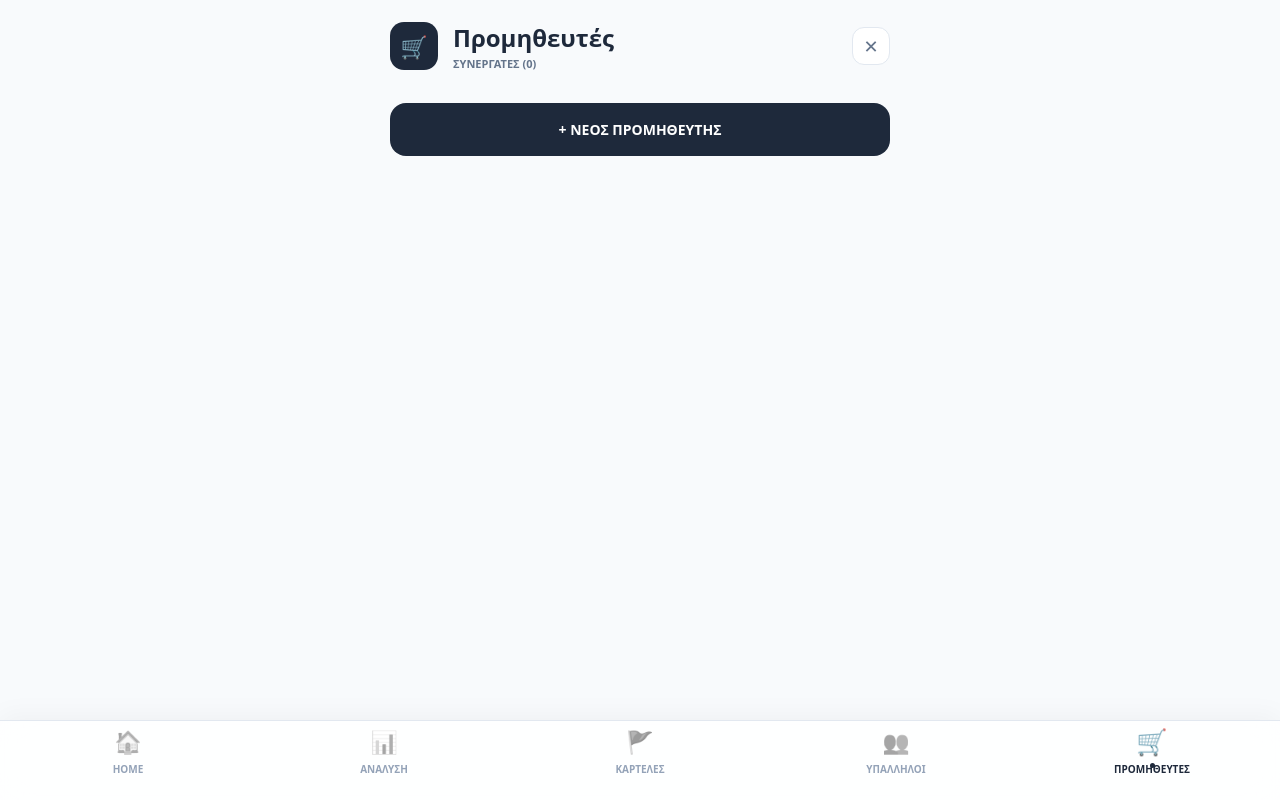
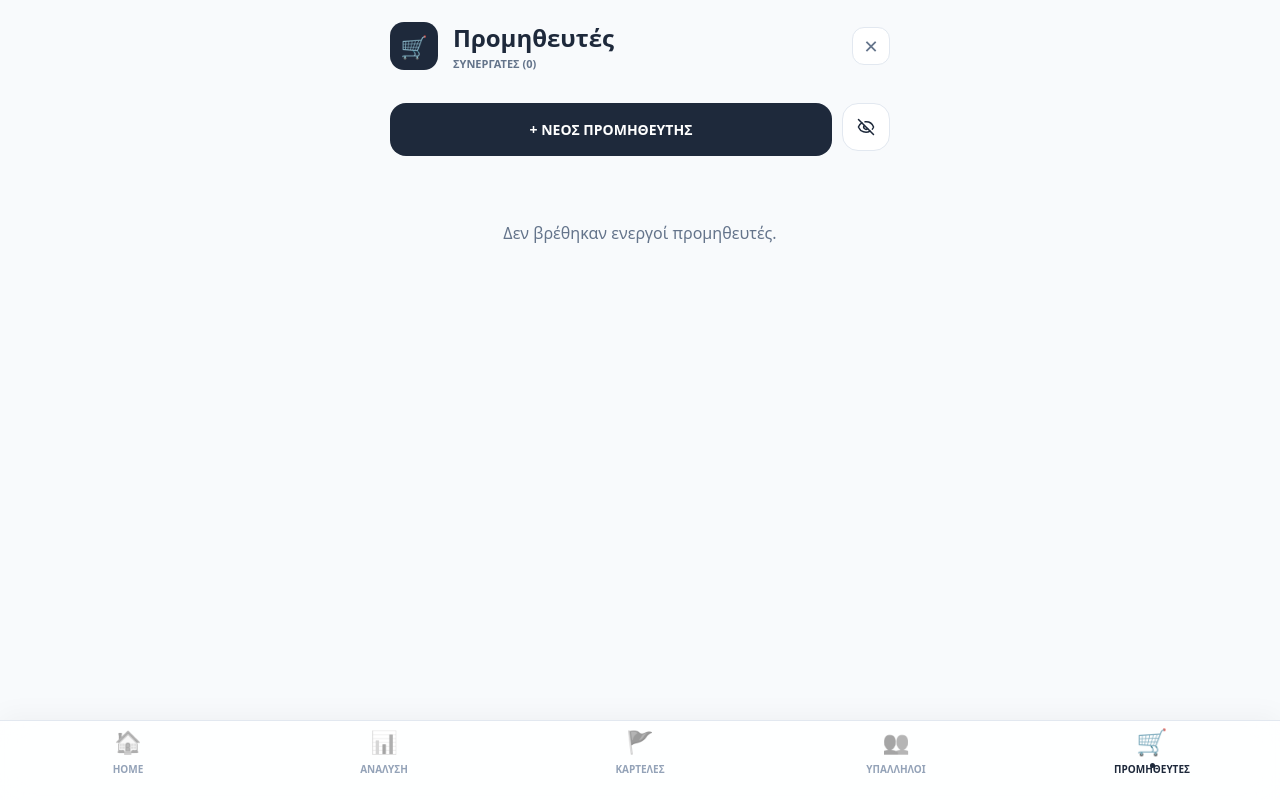
Before and after one commit to tsigris/cosy-management, a Next.js app: page /suppliers in a window 1280 px wide. Built offline with nearby package versions, Linux system fonts and the light colour scheme.

Commit message:
Update page.tsx

```diff
--- a/src/app/suppliers/page.tsx
+++ b/src/app/suppliers/page.tsx
@@ -4,7 +4,7 @@ export const dynamic = 'force-dynamic'
 import { useEffect, useState, Suspense, useCallback } from 'react'
 import { supabase } from '@/lib/supabase'
 import Link from 'next/link'
-import { Copy, Check, Power, PowerOff, Trash2, Edit2 } from 'lucide-react'
+import { Copy, Check, Trash2, Edit2, Eye, EyeOff } from 'lucide-react'
 import { toast, Toaster } from 'sonner'
 
 const colors = {
@@ -22,6 +22,9 @@ function SuppliersContent() {
   const [transactions, setTransactions] = useState<any[]>([])
   const [loading, setLoading] = useState(true)
   const [storeId, setStoreId] = useState<string | null>(null)
+
+  // Φίλτρο για εμφάνιση ανενεργών
+  const [showInactive, setShowInactive] = useState(false)
 
   const [name, setName] = useState('')
   const [phone, setPhone] = useState('')
@@ -59,9 +62,7 @@ function SuppliersContent() {
     }
   }, [])
 
-  useEffect(() => {
-    fetchSuppliersData()
-  }, [fetchSuppliersData])
+  useEffect(() => { fetchSuppliersData() }, [fetchSuppliersData])
 
   const getSupplierTurnover = (supplierId: string) => {
     return transactions
@@ -78,28 +79,21 @@ function SuppliersContent() {
 
   async function toggleActive(supplier: any) {
     try {
-      const { error } = await supabase
-        .from('suppliers')
-        .update({ is_active: !supplier.is_active })
-        .eq('id', supplier.id);
+      const { error } = await supabase.from('suppliers').update({ is_active: !supplier.is_active }).eq('id', supplier.id);
       if (error) throw error;
       toast.success(supplier.is_active ? 'Απενεργοποιήθηκε' : 'Ενεργοποιήθηκε');
       fetchSuppliersData();
-    } catch (err: any) {
-      toast.error('Σφάλμα: ' + err.message);
-    }
+    } catch (err: any) { toast.error('Σφάλμα: ' + err.message); }
   }
 
   async function handleDelete(id: string) {
-    if (!confirm('Είστε σίγουροι; Η διαγραφή είναι οριστική και μπορεί να επηρεάσει το ιστορικό των συναλλαγών.')) return;
+    if (!confirm('Προσοχή: Η διαγραφή είναι οριστική. Θέλετε να συνεχίσετε;')) return;
     try {
       const { error } = await supabase.from('suppliers').delete().eq('id', id);
       if (error) throw error;
-      toast.success('Ο προμηθευτής διαγράφηκε');
+      toast.success('Διαγράφηκε οριστικά');
       fetchSuppliersData();
-    } catch (err: any) {
-      toast.error('Σφάλμα κατά τη διαγραφή');
-    }
+    } catch (err: any) { toast.error('Σφάλμα κατά τη διαγραφή'); }
   }
 
   async function handleSave() {
@@ -120,11 +114,7 @@ function SuppliersContent() {
       toast.success(editingId ? 'Ενημερώθηκε!' : 'Προστέθηκε!');
       resetForm();
       fetchSuppliersData();
-    } catch (error: any) {
-      toast.error('Σφάλμα: ' + error.message)
-    } finally {
-      setIsSaving(false)
-    }
+    } catch (error: any) { toast.error('Σφάλμα: ' + error.message) } finally { setIsSaving(false) }
   }
 
   const handleEdit = (s: any) => {
@@ -138,6 +128,9 @@ function SuppliersContent() {
     setName(''); setPhone(''); setAfm(''); setIban(''); setCategory('Εμπορεύματα');
     setEditingId(null); setIsFormOpen(false);
   }
+
+  // Φιλτράρισμα λίστας βάσει του κουμπιού
+  const visibleSuppliers = suppliers.filter(s => showInactive ? true : s.is_active !== false);
 
   if (loading) return <div style={{ padding: '40px', textAlign: 'center', color: colors.secondaryText }}>Φόρτωση...</div>
 
@@ -157,9 +150,18 @@ function SuppliersContent() {
           <Link href="/" style={backBtnStyle}>✕</Link>
         </div>
 
-        <button onClick={() => { if(isFormOpen) resetForm(); setIsFormOpen(!isFormOpen); }} style={isFormOpen ? cancelBtnStyle : addBtnStyle}>
-          {isFormOpen ? 'ΑΚΥΡΩΣΗ' : '+ ΝΕΟΣ ΠΡΟΜΗΘΕΥΤΗΣ'}
-        </button>
+        <div style={{ display: 'flex', gap: '10px', marginBottom: '25px' }}>
+          <button onClick={() => { if(isFormOpen) resetForm(); setIsFormOpen(!isFormOpen); }} style={{ ...addBtnStyle, flex: 2, marginBottom: 0 }}>
+            {isFormOpen ? 'ΑΚΥΡΩΣΗ' : '+ ΝΕΟΣ ΠΡΟΜΗΘΕΥΤΗΣ'}
+          </button>
+
+          <button
+            onClick={() => setShowInactive(!showInactive)}
+            style={{ ...filterBtnStyle, backgroundColor: showInactive ? colors.primaryDark : colors.white, color: showInactive ? 'white' : colors.primaryDark }}
+          >
+            {showInactive ? <Eye size={18} /> : <EyeOff size={18} />}
+          </button>
+        </div>
 
         {isFormOpen && (
           <div style={formCard}>
@@ -181,8 +183,8 @@ function SuppliersContent() {
         )}
 
         <div style={{ marginTop: '15px' }}>
-          {suppliers.map(s => (
-            <div key={s.id} style={{ marginBottom: '12px', opacity: s.is_active === false ? 0.5 : 1 }}>
+          {visibleSuppliers.map(s => (
+            <div key={s.id} style={{ marginBottom: '12px', opacity: s.is_active === false ? 0.6 : 1 }}>
               <div style={supplierItem}>
                 <div style={{ flex: 1 }}>
                   <p style={{ fontWeight: '700', margin: 0, fontSize: '16px', color: colors.primaryDark }}>
@@ -201,19 +203,21 @@ function SuppliersContent() {
               </div>
             </div>
           ))}
+          {visibleSuppliers.length === 0 && !isFormOpen && (
+            <div style={{ textAlign: 'center', padding: '40px', color: colors.secondaryText }}>Δεν βρέθηκαν {showInactive ? 'προμηθευτές' : 'ενεργοί προμηθευτές'}.</div>
+          )}
         </div>
       </div>
     </div>
   )
 }
 
-// STYLES
+const filterBtnStyle: any = { width: '48px', height: '48px', display: 'flex', alignItems: 'center', justifyContent: 'center', borderRadius: '16px', border: `1px solid ${colors.border}`, cursor: 'pointer' };
 const iphoneWrapper: any = { backgroundColor: colors.bgLight, minHeight: '100dvh', padding: '20px', overflowY: 'auto', position: 'absolute', top: 0, left: 0, right: 0, bottom: 0 };
 const headerStyle = { display: 'flex', justifyContent: 'space-between', alignItems: 'center', marginBottom: '30px' };
 const logoBoxStyle: any = { width: '48px', height: '48px', backgroundColor: colors.primaryDark, borderRadius: '14px', display: 'flex', alignItems: 'center', justifyContent: 'center', color: 'white', fontSize: '22px' };
 const backBtnStyle: any = { textDecoration: 'none', color: colors.secondaryText, fontSize: '18px', width: '38px', height: '38px', display: 'flex', alignItems: 'center', justifyContent: 'center', backgroundColor: colors.white, borderRadius: '12px', border: `1px solid ${colors.border}` };
-const addBtnStyle: any = { width: '100%', padding: '16px', backgroundColor: colors.primaryDark, color: 'white', border: 'none', borderRadius: '16px', fontWeight: '700', fontSize: '14px', marginBottom: '25px' };
-const cancelBtnStyle: any = { ...addBtnStyle, backgroundColor: colors.white, color: colors.secondaryText, border: `1px solid ${colors.border}` };
+const addBtnStyle: any = { padding: '16px', backgroundColor: colors.primaryDark, color: 'white', border: 'none', borderRadius: '16px', fontWeight: '700', fontSize: '14px' };
 const formCard: any = { backgroundColor: colors.white, padding: '24px', borderRadius: '24px', border: `1px solid ${colors.border}`, marginBottom: '25px' };
 const labelStyle: any = { fontSize: '10px', fontWeight: '800', color: colors.secondaryText, marginBottom: '6px', display: 'block' };
 const inputStyle: any = { width: '100%', padding: '14px', borderRadius: '12px', border: `1px solid ${colors.border}`, fontSize: '15px', fontWeight: '600', backgroundColor: colors.bgLight, boxSizing: 'border-box' };
```
